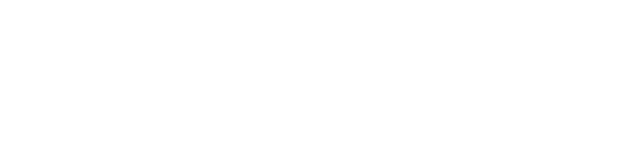
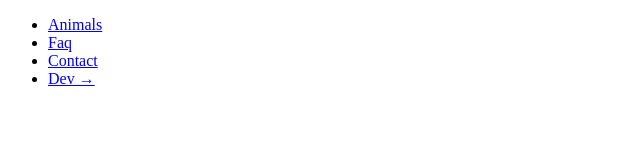
Before and after one commit to dyhalmeida/FantasticAnimals, a website: page index.html in a window 1280 px wide. Shown: the whole page, without its empty margins (0-640 px from the left). Drawn offline with Linux system fonts and the light colour scheme.

Commit message:
feat: menu code html

```diff
--- a/index.html
+++ b/index.html
@@ -8,6 +8,15 @@
     <title>Fantastic Animals</title>
   </head>
   <body>
+    <!-- Menu -->
+    <nav>
+      <ul>
+        <li><a href="#animals">Animals</a></li>
+        <li><a href="#faq">Faq</a></li>
+        <li><a href="#contact">Contact</a></li>
+        <li><a href="#">Dev →</a></li>
+      </ul>
+    </nav>
     <script src="./script/main.js"></script>
   </body>
 </html>
```
